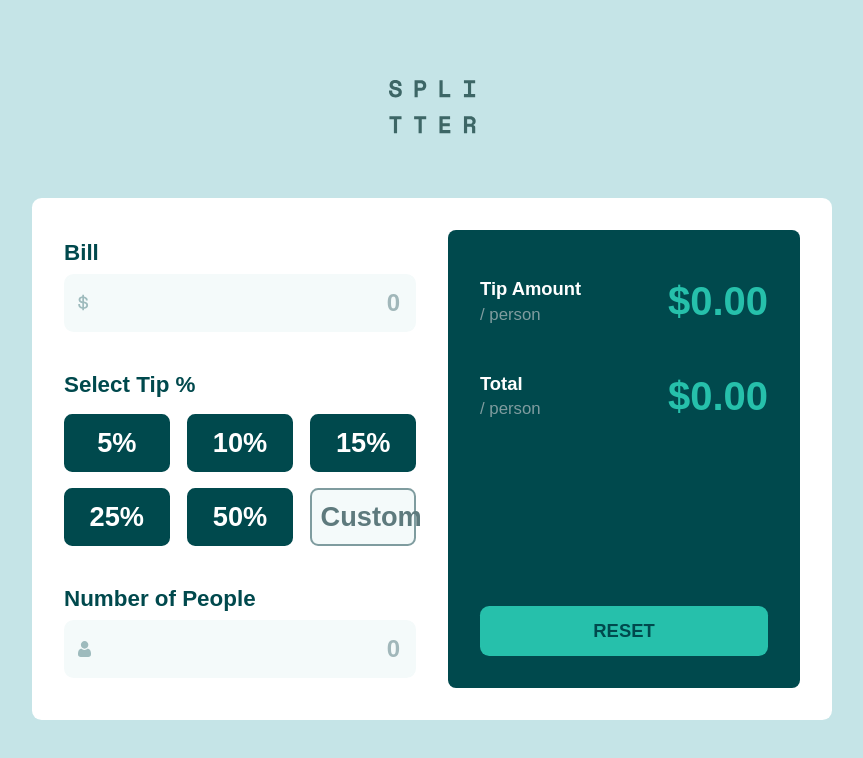
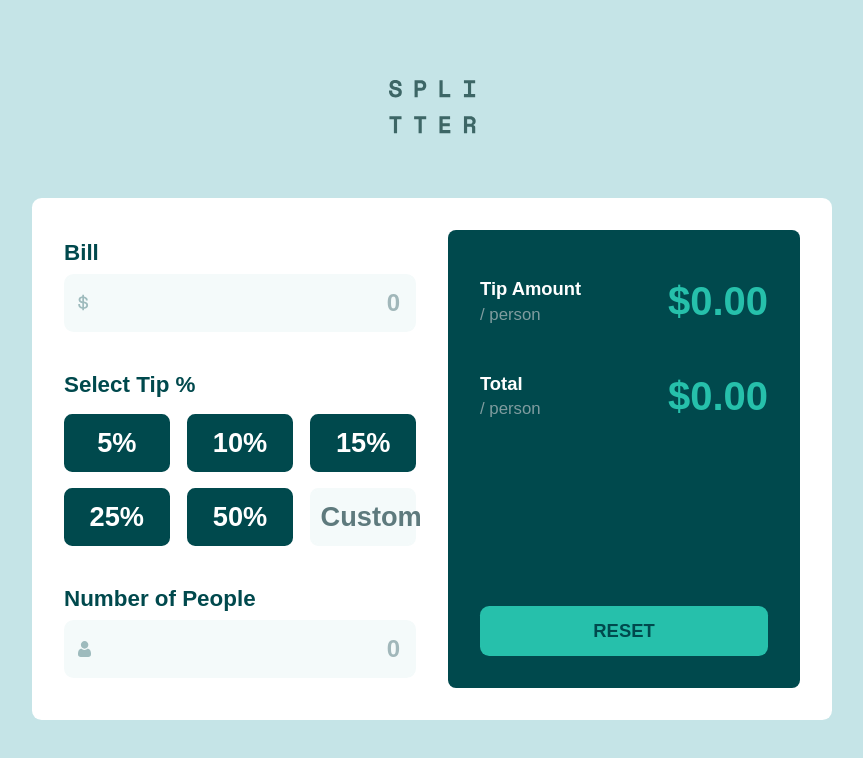
Before and after one commit to TheAncientOwl/tip-calculator-app, a React (Create React App) app: page / in a window 1280 px wide. Shown: the top 758 px of the page, without its empty margins (208-1071 px from the left). Built offline with nearby package versions, Linux system fonts and the light colour scheme; a web font is replaced by a local one.

Commit message:
changed inactive border color.

```diff
--- a/src/components/calculator/tip-selector/TipSelectorElements.js
+++ b/src/components/calculator/tip-selector/TipSelectorElements.js
@@ -32,6 +32,6 @@ export const CustomGridItem = styled(GridItem)(
     text-transform: capitalize;
     color: ${selected ? Colors.darkCyan : Colors.darkGrayCyan1};
     background: ${Colors.lightGrayCyan2};
-    border-color: ${selected ? Colors.strongCyan : Colors.darkGrayCyan2};
+    border-color: ${selected ? Colors.strongCyan : Colors.lightGrayCyan2};
   `
 );
```
